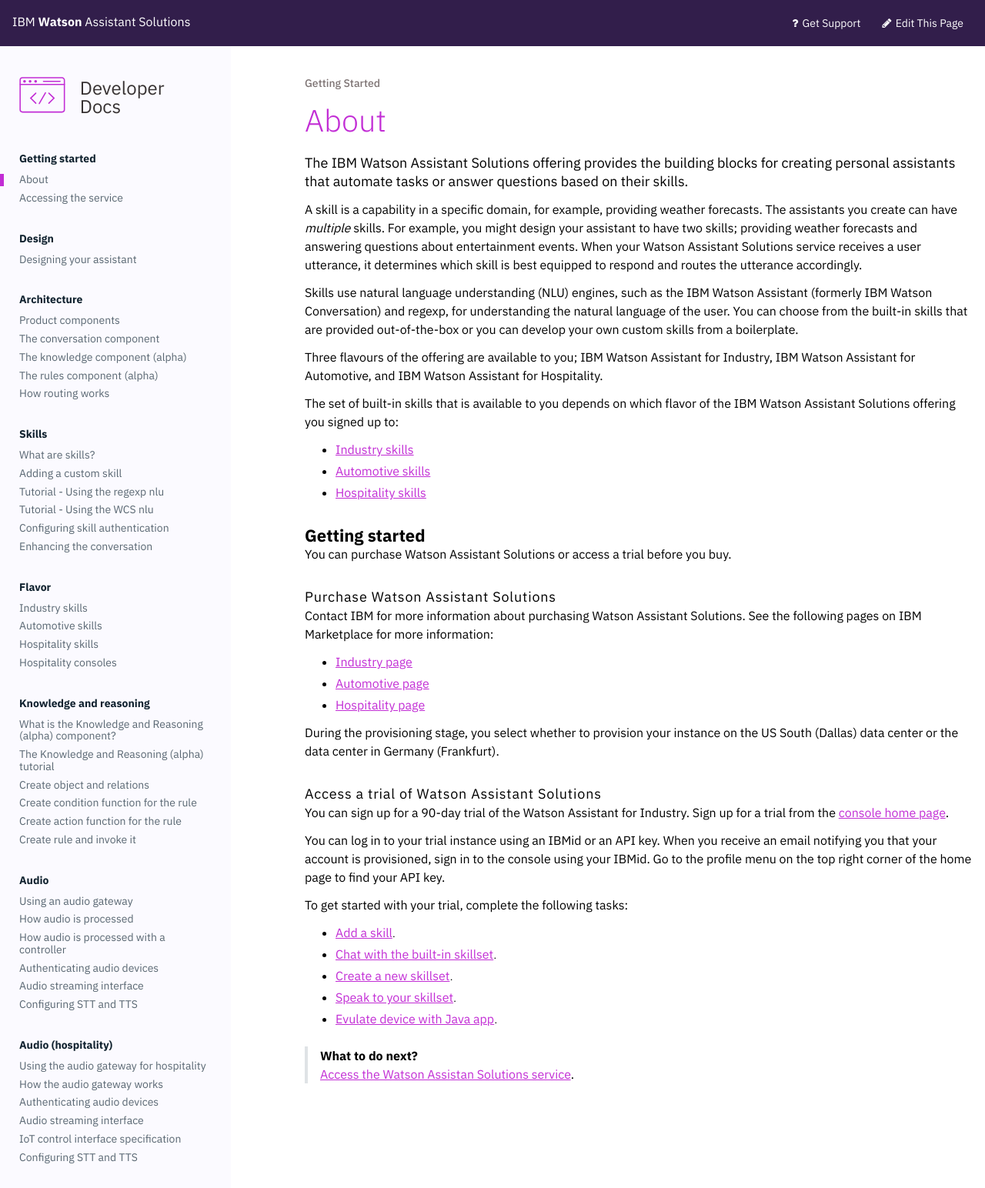
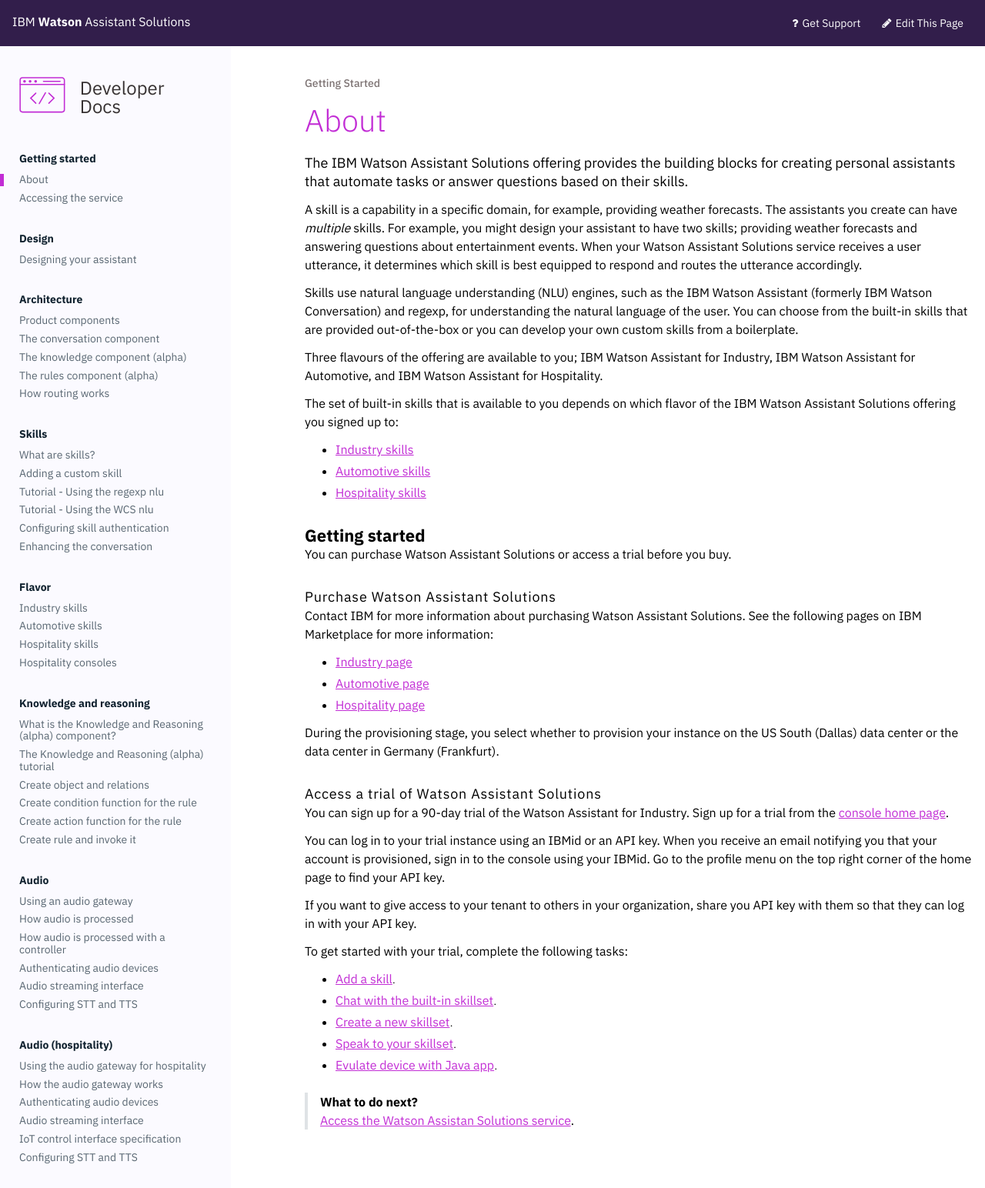
Before and after one commit to Watson-Personal-Assistant/developer, a Jekyll site: the page built from _content/get-started/get-started.md, in a window 1280 px wide. Shown: the whole page at 77% size. Built offline with Jekyll 4.4.1, drawn with Linux system fonts in a browser that asks for light colours.

Commit message:
sharing api key

```diff
--- a/_content/get-started/get-started.md
+++ b/_content/get-started/get-started.md
@@ -33,6 +33,8 @@
 
 You can log in to your trial instance using an IBMid or an API key. When you receive an email notifying you that your account is provisioned, sign in to the console using your IBMid. Go to the profile menu on the top right corner of the home page to find your API key.
 
+If you want to give access to your tenant to others in your organization, share you API key with them so that they can log in with your API key.
+
 To get started with your trial, complete the following tasks:
 - [Add a skill]({{site.baseurl}}/trial/add-running-skill).
 - [Chat with the built-in skillset]({{site.baseurl}}/trial/chat_with_builtin).
```
